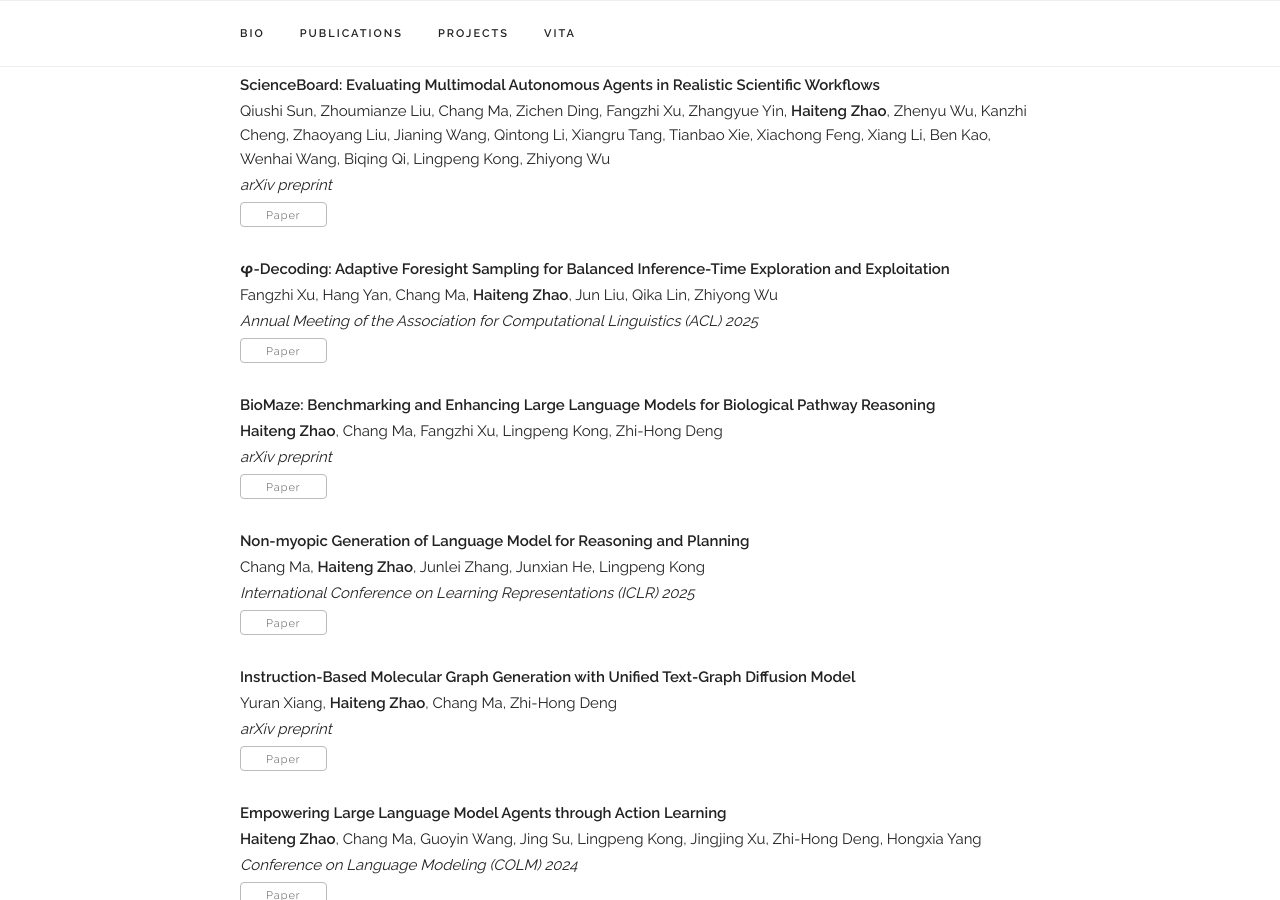
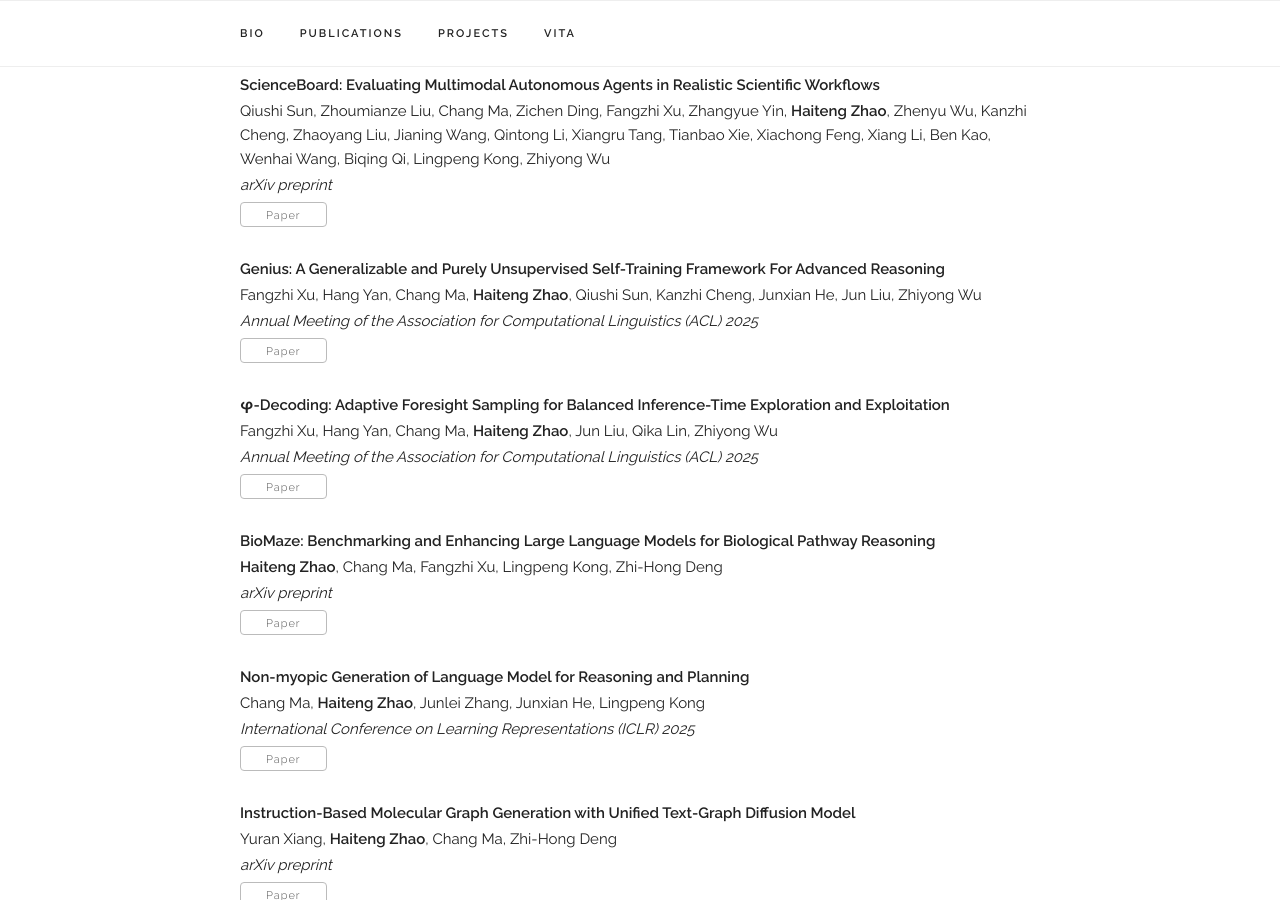
Before and after one commit to zhao-ht/haitengzhao, a Jekyll site: the page built from index.html, in a window 1280 px wide and 900 px high, scrolled down 1220 px. Built offline with Jekyll 4.4.1, drawn with Linux system fonts in a browser that asks for light colours; some web fonts are replaced.

Commit message:
Update publications.yaml

```diff
--- a/_data/publications.yaml
+++ b/_data/publications.yaml
@@ -4,6 +4,13 @@ papers:
     venue: "arXiv preprint"
     paper_pdf: "https://arxiv.org/pdf/2505.19897"
     ai4science: y
+    agent: y
+
+  - title: "Genius: A Generalizable and Purely Unsupervised Self-Training Framework For Advanced Reasoning"
+    authors: "Fangzhi Xu, Hang Yan, Chang Ma, <b>Haiteng Zhao</b>, Qiushi Sun, Kanzhi Cheng, Junxian He, Jun Liu, Zhiyong Wu"
+    venue: "Annual Meeting of the Association for Computational Linguistics (ACL) 2025"
+    paper_pdf: "https://arxiv.org/pdf/2504.08672?"
+    ai4science: n
     agent: y
 
   - title: "φ-Decoding: Adaptive Foresight Sampling for Balanced Inference-Time Exploration and Exploitation"
```
